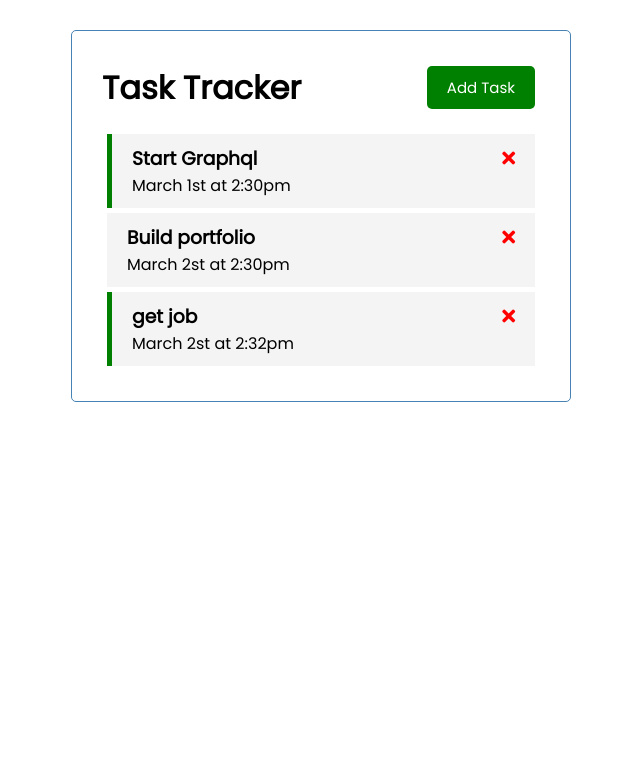
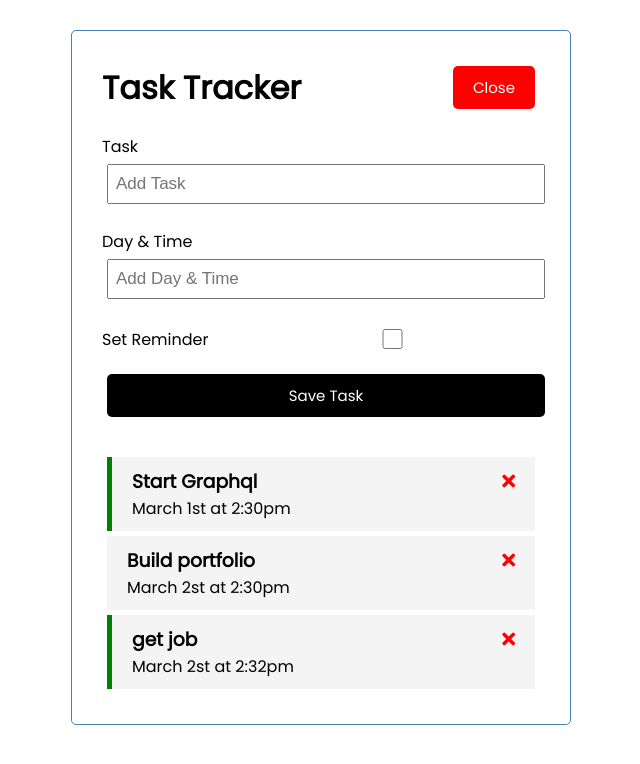
Before and after one commit to oubani/vue-todoList, a Vue app: page / in a window 1280 px wide. Both pictures are taken after a click on the button "Add Task". Shown: the top 764 px of the page, without its empty margins (319-959 px from the left). Built offline with nearby package versions, Linux system fonts and the light colour scheme.

Commit message:
added 'addtask show form'

```diff
--- a/src/App.vue
+++ b/src/App.vue
@@ -1,6 +1,13 @@
 <template>
   <div class="container">
-    <Header title="Task Tracker" :deleteTask="deleteTask" />
+    <Header
+      title="Task Tracker"
+      @handle-form="hadleForm"
+      :showAddTask="showAddTask"
+    />
+    <div v-if="showAddTask">
+      <AddTask @add-task="addTask" />
+    </div>
     <Tasks
       @delete-task="deleteTask"
       @toggle-reminder="toggleReminder"
@@ -10,17 +17,22 @@
 </template>
 
 <script>
+//  imports
 import Header from './components/Header';
 import Tasks from './components/Tasks';
+import AddTask from './components/AddTask';
+//
 export default {
   name: 'App',
   components: {
     Header,
     Tasks,
+    AddTask,
   },
   data() {
     return {
       tasks: [],
+      showAddTask: false,
     };
   },
   methods: {
@@ -35,8 +47,10 @@
       );
     },
     addTask(task) {
-      // console.log();
-      // this.tasks = [...this.tasks, task];
+      this.tasks = [...this.tasks, task];
+    },
+    hadleForm() {
+      this.showAddTask = !this.showAddTask;
     },
   },
   created() {
--- /dev/null
+++ b/src/components/AddTask.vue
@@ -0,0 +1,85 @@
+<template>
+  <form @submit="onSubmit" class="add-form">
+    <div class="form-control">
+      <label>Task</label>
+      <input type="text" v-model="text" name="text" placeholder="Add Task" />
+    </div>
+    <div class="form-control">
+      <label>Day & Time</label>
+      <input
+        type="text"
+        v-model="day"
+        name="day"
+        placeholder="Add Day & Time"
+      />
+    </div>
+    <div class="form-control form-control-check">
+      <label>Set Reminder</label>
+      <input type="checkbox" v-model="reminder" name="reminder" />
+    </div>
+
+    <input type="submit" value="Save Task" class="btn btn-block" />
+  </form>
+</template>
+<script>
+export default {
+  name: 'AddTask',
+  data() {
+    return {
+      text: '',
+      day: '',
+      reminder: false,
+    };
+  },
+  emits: ['add-task'],
+  methods: {
+    onSubmit(e) {
+      e.preventDefault();
+      if (!this.text || !this.day) {
+        alert('Please add a Task');
+        return;
+      }
+      const newTask = {
+        id: Math.floor(Math.random() * 10000),
+        text: this.text,
+        day: this.day,
+        reminder: this.reminder,
+      };
+      this.$emit('add-task', newTask);
+      this.text = '';
+      this.day = '';
+      this.reminder = false;
+    },
+  },
+};
+</script>
+<style scoped>
+.add-form {
+  margin-bottom: 40px;
+}
+.form-control {
+  margin: 20px 0;
+}
+.form-control label {
+  display: block;
+}
+.form-control input {
+  width: 100%;
+  height: 40px;
+  margin: 5px;
+  padding: 3px 7px;
+  font-size: 17px;
+}
+.form-control-check {
+  display: flex;
+  align-items: center;
+  justify-content: space-between;
+}
+.form-control-check label {
+  flex: 1;
+}
+.form-control-check input {
+  flex: 2;
+  height: 20px;
+}
+</style>
--- a/src/components/Button.vue
+++ b/src/components/Button.vue
@@ -1,15 +1,20 @@
 <template>
-    <button :style="{background :color }" class="btn" > {{text}} </button>
+  <button @click="onClick()" :style="{ background: color }" class="btn">
+    {{ text }}
+  </button>
 </template>
 <script>
 export default {
-    name:'Button',
-    props:{
-        color:String,
-        text:String
-    }
-}
+  name: 'Button',
+  props: {
+    color: String,
+    text: String,
+  },
+  methods: {
+    onClick() {
+      this.$emit('btn-click');
+    },
+  },
+};
 </script>
-<style scoped>
-
-</style>
+<style scoped></style>
--- a/src/components/Header.vue
+++ b/src/components/Header.vue
@@ -1,24 +1,23 @@
 <template>
   <header>
-        <h1>{{title}}</h1>
-        <Button @click="onClick()" text="Add Task" color="green" />
+    <h1>{{ title }}</h1>
+    <Button
+      @btn-click="$emit('handle-form')"
+      :text="showAddTask ? 'Close' : 'Add Task'"
+      :color="showAddTask ? 'red' : 'green'"
+    />
   </header>
 </template>
 <script>
 import Button from './Button';
 export default {
-    name:'Header',
-    props:{
-        title:String,
+  name: 'Header',
+  props: {
+    title: String,
+    showAddTask: Boolean,
   },
-    methods : {
-        onClick() {
-
-            console.log('Clicked');
-        }
-    },
-    components:{Button}
-}
+  components: { Button },
+};
 </script>
 <style scoped>
 header {
```
Lines whose indentation alone changed are shown as unchanged.
